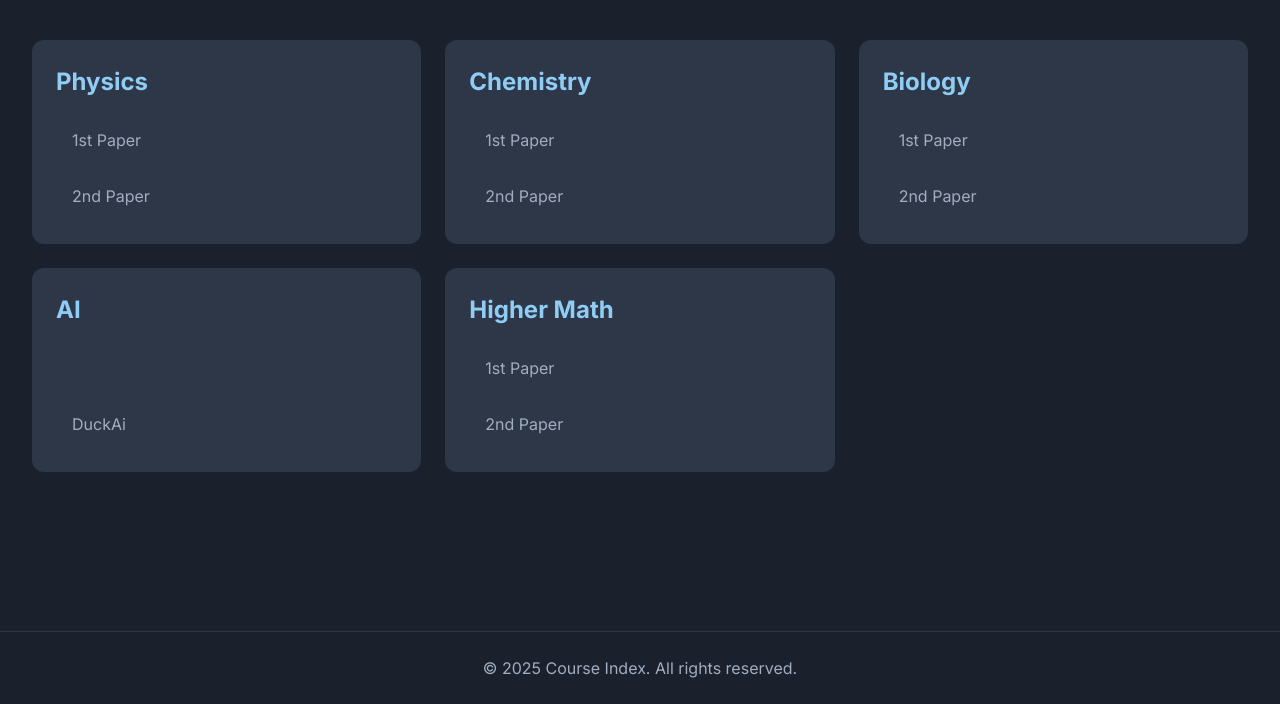
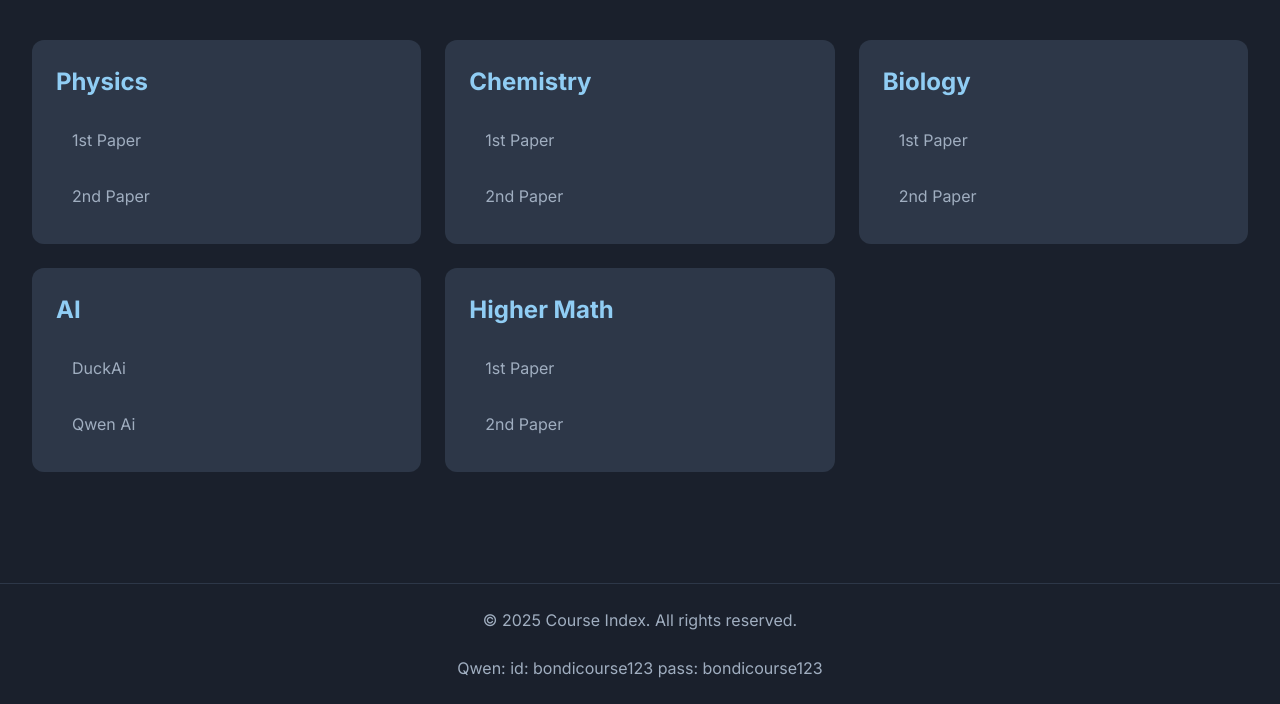
Before and after one commit to arnoy-joking/courseindexbp, a plain HTML site: page index.html in a window 1280 px wide. Shown: the part 96-800 px from the top of the page. Drawn offline with nearby package versions, Linux system fonts and the light colour scheme.

Commit message:
index.html

```diff
--- a/index.html
+++ b/index.html
@@ -122,6 +122,7 @@
                 <h2 class="course-title">AI</h2>
                 <div class="paper-links-container">
                     <a href="https://duckduckgo.com/?q=DuckDuckGo+AI+Chat&ia=chat&duckai=1" class="paper-link">DuckAi</a>
+                     <a href="https://chat.qwen.ai/" class="paper-link">Qwen Ai</a>
                 </div>
             </div>
 
@@ -136,7 +137,8 @@
     </main>
 
     <footer>
-        <p>&copy; 2025 Course Index. All rights reserved.</p>
+        <p>&copy; 2025 Course Index. All rights reserved.</p><br>
+        <p>Qwen: id: bondicourse123 pass: bondicourse123</p>
     </footer>
 
     <script>
```
